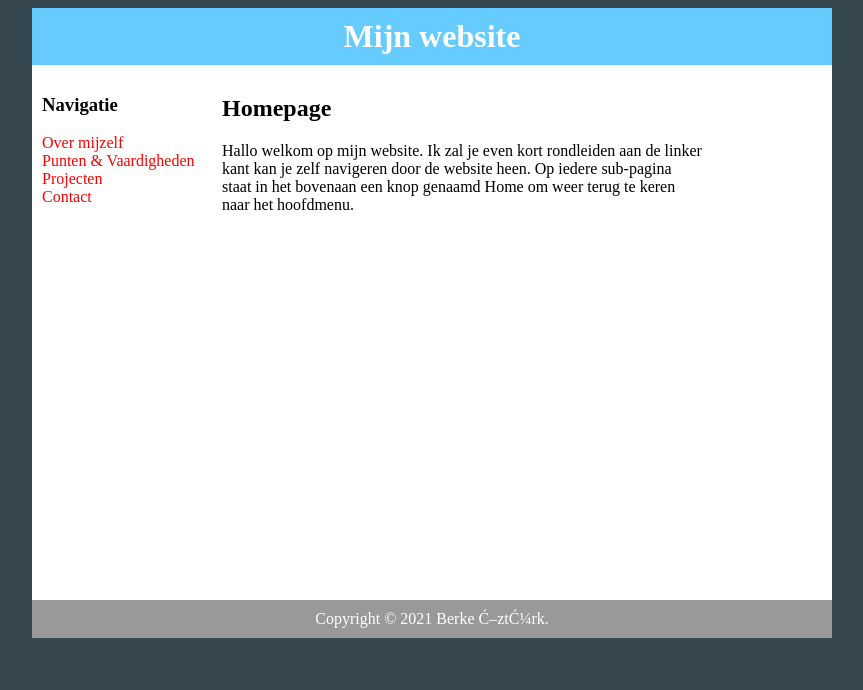
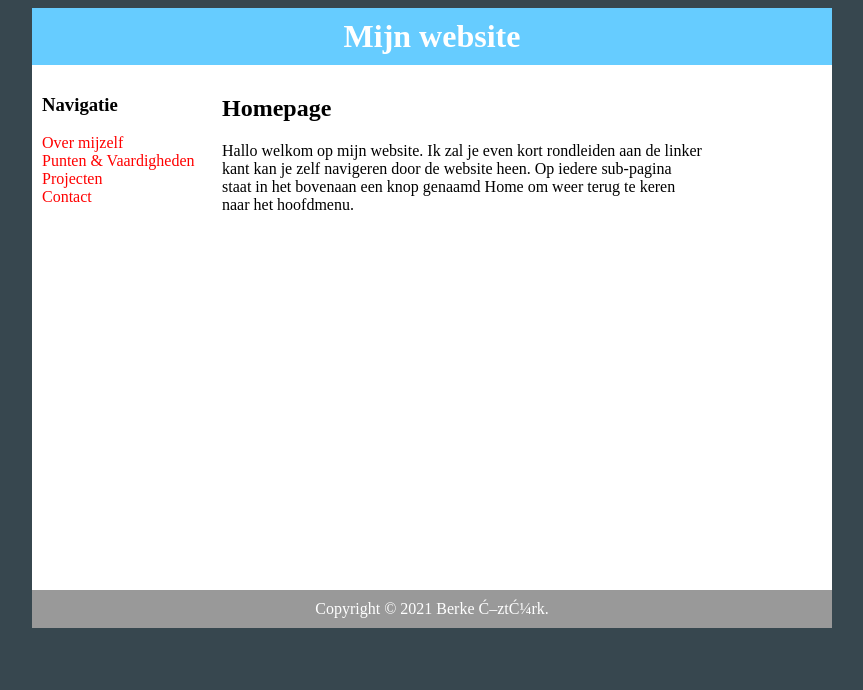
Before and after one commit to B-Ozturk/B-Ozturk.github.io, a PHP site: page / in a window 1280 px wide. Shown: the top 690 px of the page, without its empty margins (208-1071 px from the left). Run offline with PHP 8.4, Linux system fonts and the light colour scheme.

Commit message:
updated footer

```diff
--- a/WEBSITE_V3/css/style.css
+++ b/WEBSITE_V3/css/style.css
@@ -62,7 +62,5 @@ h1
 	color: white;
 	text-align: center;
 
-	display: flex;
-	justify-content: center;
-	align-items: flex-end;
+	position:relative;left:0px;top:360px;
 }
--- a/WEBSITE_V3/index.html
+++ b/WEBSITE_V3/index.html
@@ -28,11 +28,11 @@
 
 		</div>
 
-		<div style = "position:relative;left:0px;top:370px;">
+
 		<div id="footer">
 		Copyright &copy; 2021 Berke Öztürk.
 		</div>
-		</div>
+
 
 
 
```
